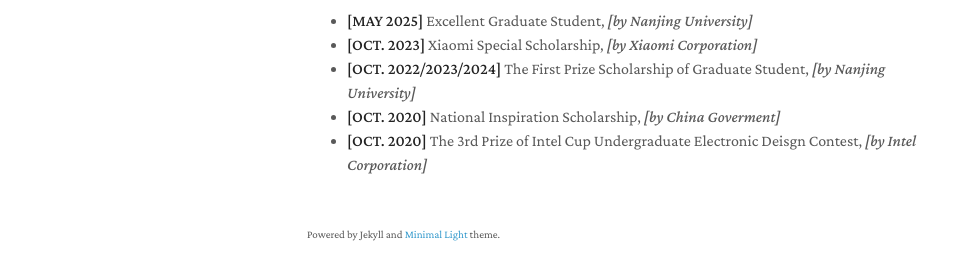
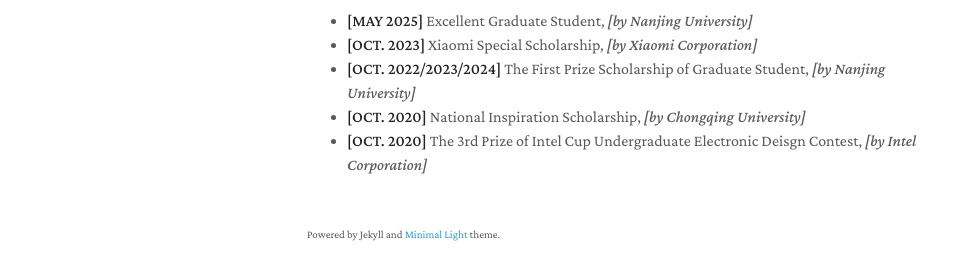
Before and after one commit to XC1a/XC1a.github.io, a Jekyll site: the page built from index.md, in a window 1280 px wide and 1088 px high. Shown: the part 773-1053 px from the top of the window, without its empty margins (163-1143 px from the left). Built offline with Jekyll 4.4.1, drawn with Linux system fonts in a browser that asks for light colours; nearby versions of some CDN libraries; a style sheet for code colours, icons or effects is not loaded; our own code applies the rules of GitHub Pages for plain Markdown files.

Commit message:
Update index.md

```diff
--- a/index.md
+++ b/index.md
@@ -45,5 +45,5 @@ Now, I keep on researching computer architecture and microarchitecture.
 - **[MAY 2025]** Excellent Graduate Student, *[by Nanjing University]*
 - **[OCT. 2023]** Xiaomi Special Scholarship, *[by Xiaomi Corporation]*
 - **[OCT. 2022/2023/2024]** The First Prize Scholarship of Graduate Student, *[by Nanjing University]*
-- **[OCT. 2020]** National Inspiration Scholarship, *[by China Goverment]*
+- **[OCT. 2020]** National Inspiration Scholarship, *[by Chongqing University]*
 - **[OCT. 2020]** The 3rd Prize of Intel Cup Undergraduate Electronic Deisgn Contest, *[by Intel Corporation]*
```
